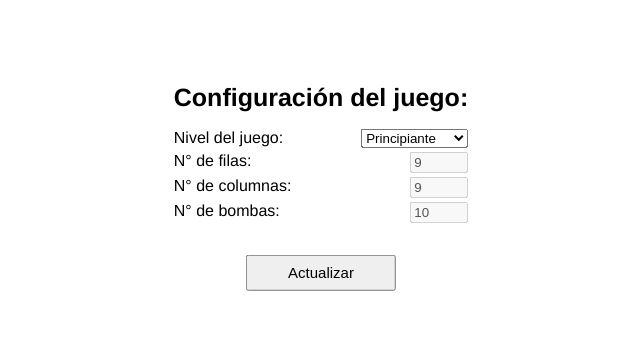
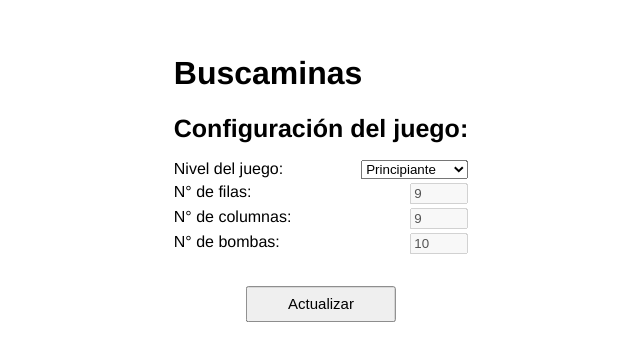
Before and after one commit to falcone-gk/Vue3-Minesweeper, a Vue app: page / in a window 1280 px wide. Shown: the part 222-582 px from the top of the page, without its empty margins (319-959 px from the left). Built offline with nearby package versions, Linux system fonts and the light colour scheme; a web font is replaced by a local one.

Commit message:
Adding game title and style to records table

```diff
--- a/src/App.vue
+++ b/src/App.vue
@@ -1,4 +1,7 @@
 <template>
+  <div class="title">
+    <h1>Buscaminas</h1>
+  </div>
   <MineSweeper v-if="currentPage == 'game'"/>
   <FormApp v-if="currentPage=='settings'" />
 </template>
--- a/src/components/MineSweeper.vue
+++ b/src/components/MineSweeper.vue
@@ -27,7 +27,7 @@
     </div>
   </div>
   <table v-if="records.length">
-    <thead>
+    <thead align="left">
       <tr>
         <th>N°</th>
         <th>Dificultad</th>
@@ -348,5 +348,7 @@ setNewGame()
 }
 table {
   padding: 1em 0;
+  border-collapse: separate;
+  border-spacing: 5px 0;
 }
 </style>
```
